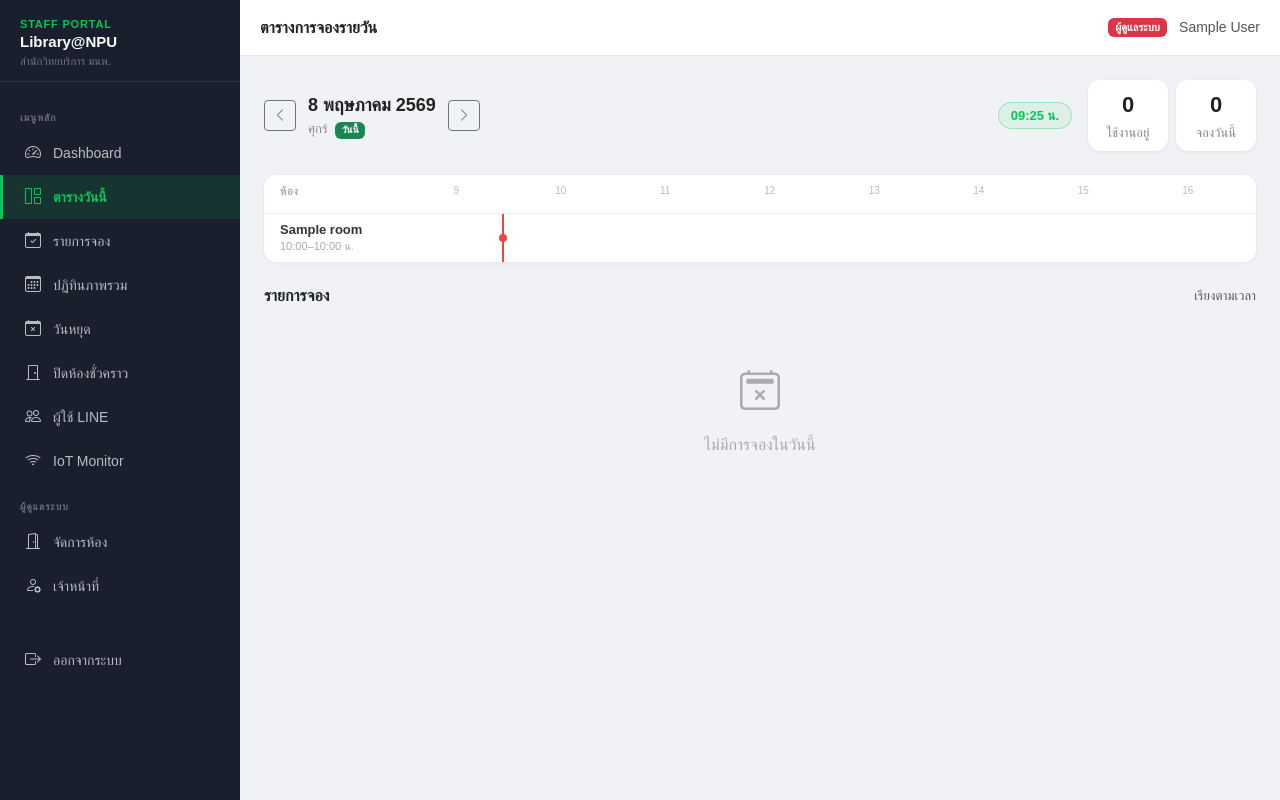
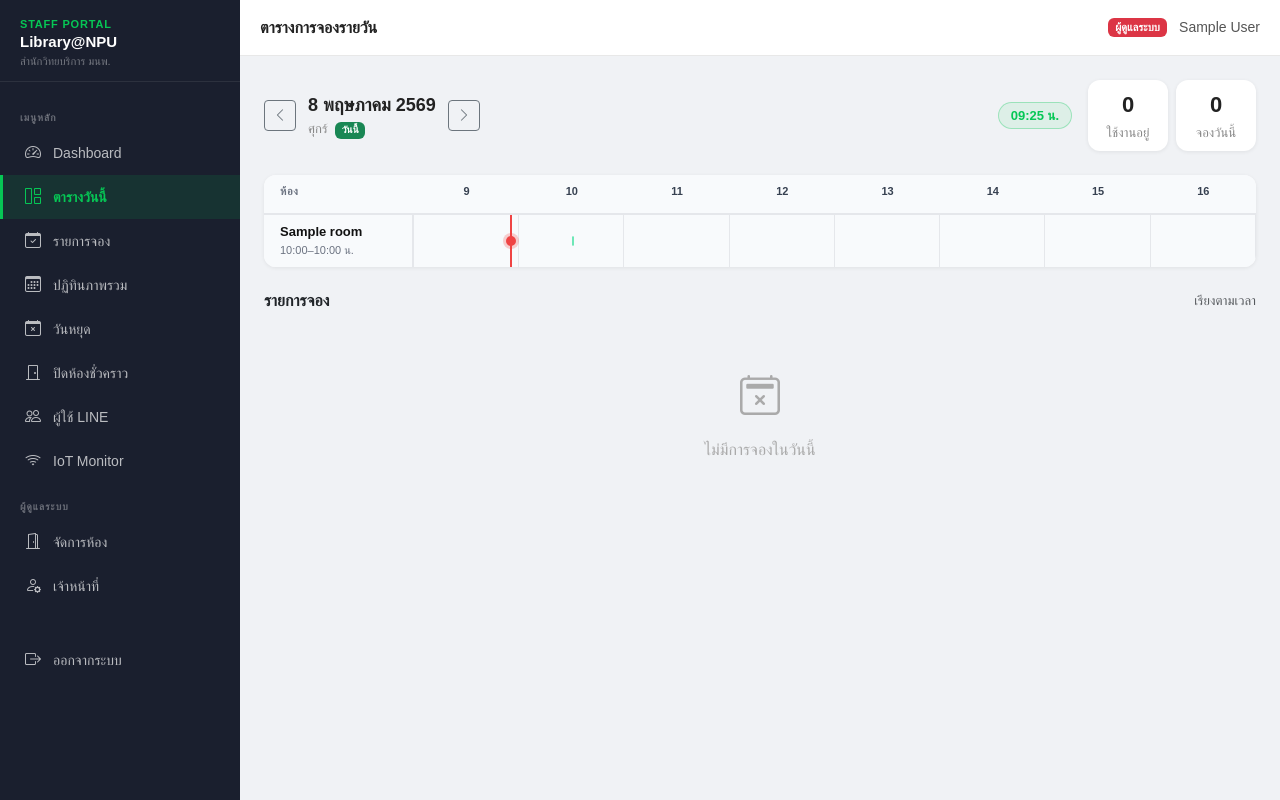
Before and after one commit to azimuthotg/reserv, a Django app: page /manage/daily/ in a window 1280 px wide. Run offline with Django 4.2, Linux system fonts and the light colour scheme; a user stored in the database is signed in; tables that the repository leaves empty hold one stand-in row (values such as "Sample post").

Commit message:
fix: daily schedule timeline — รีดีไซน์ให้อ่านง่ายขึ้น
- เพิ่ม grid lines แนวตั้งทุกชั่วโมง (CSS repeating-linear-gradient)
- พื้นหลัง available bar เปลี่ยนเป็นเขียวอ่อน (#d1fae5) มองเห็นชัด
- booking block เพิ่ม shadow + border ทำให้นูนออกมาจาก background
- สลับสีแถว (even rows) เพื่อแยก room row ได้ง่าย
- ชื่อห้องเพิ่ม border-right และ header สีเทาอ่อน
- เส้น now-line เพิ่ม glow effect

Co-Authored-By: Claude Sonnet 4.6 <noreply@anthropic.com>

```diff
--- a/booking/templates/booking/manage/daily_schedule.html
+++ b/booking/templates/booking/manage/daily_schedule.html
@@ -15,36 +15,45 @@
 /* ── Zone 2: Timeline ──────────────────────── */
 .timeline-wrap { background:#fff; border-radius:12px; box-shadow:0 1px 4px rgba(0,0,0,.07);
                  overflow:hidden; margin-bottom:20px; }
-.tl-header { display:grid; grid-template-columns:140px 1fr;
-             border-bottom:1px solid #f0f0f0; padding:8px 16px 8px 0; }
-.tl-room-label { font-size:11px; font-weight:700; color:#aaa; text-transform:uppercase;
+.tl-header { display:grid; grid-template-columns:150px 1fr;
+             border-bottom:2px solid #e5e7eb; padding:8px 0 8px 0; background:#f8fafc; }
+.tl-room-label { font-size:11px; font-weight:700; color:#6b7280; text-transform:uppercase;
                  letter-spacing:.6px; padding-left:16px; }
 .tl-hours { position:relative; height:22px; }
-.tl-hour-tick { position:absolute; top:0; font-size:10px; color:#bbb;
+.tl-hour-tick { position:absolute; top:0; font-size:11px; color:#374151; font-weight:600;
                 transform:translateX(-50%); white-space:nowrap; }
-.tl-row { display:grid; grid-template-columns:140px 1fr;
-          border-bottom:1px solid #f5f5f5; align-items:center; min-height:48px; }
+.tl-row { display:grid; grid-template-columns:150px 1fr;
+          border-bottom:1px solid #e5e7eb; align-items:stretch; min-height:52px; }
+.tl-row:nth-child(even) { background:#f8fafc; }
 .tl-row:last-child { border-bottom:none; }
-.tl-room-name { padding:8px 8px 8px 16px; font-size:13px; font-weight:600; color:#333;
-                line-height:1.3; }
-.tl-room-sub  { font-size:11px; color:#aaa; font-weight:400; }
-.tl-bar-wrap  { position:relative; height:48px; }
+.tl-room-name { padding:8px 8px 8px 16px; font-size:13px; font-weight:600; color:#111;
+                line-height:1.3; display:flex; flex-direction:column; justify-content:center;
+                border-right:2px solid #e5e7eb; }
+.tl-room-sub  { font-size:11px; color:#6b7280; font-weight:400; margin-top:2px; }
+.tl-bar-wrap  { position:relative; height:52px; background:repeating-linear-gradient(
+                  90deg, transparent, transparent calc(var(--col-w, 12.5%) - 1px),
+                  #e5e7eb calc(var(--col-w, 12.5%) - 1px), #e5e7eb var(--col-w, 12.5%)
+                ); }
 .tl-available { position:absolute; top:50%; transform:translateY(-50%);
-                height:6px; background:#f0f0f0; border-radius:3px; }
+                height:10px; background:#d1fae5; border-radius:4px;
+                border:1px solid #6ee7b7; }
 .tl-booking   { position:absolute; top:50%; transform:translateY(-50%);
-                height:28px; border-radius:6px; cursor:pointer;
+                height:32px; border-radius:6px; cursor:pointer;
                 display:flex; align-items:center; padding:0 8px;
-                font-size:11px; font-weight:600; color:#fff;
+                font-size:11px; font-weight:700; color:#fff;
                 overflow:hidden; white-space:nowrap; text-overflow:ellipsis;
-                transition:opacity .15s; box-shadow:0 1px 4px rgba(0,0,0,.15); }
-.tl-booking:hover { opacity:.85; }
+                transition:opacity .15s;
+                box-shadow:0 2px 6px rgba(0,0,0,.25);
+                border:1px solid rgba(0,0,0,.1); }
+.tl-booking:hover { opacity:.85; transform:translateY(-50%) scaleY(1.05); }
 .tl-booking.status-active  { background:#059944; }
 .tl-booking.status-upcoming{ background:#2563eb; }
 .tl-booking.status-done    { background:#6b7280; }
 .tl-now-line { position:absolute; top:0; bottom:0; width:2px;
                background:#ef4444; z-index:10; }
-.tl-now-dot  { position:absolute; top:50%; width:8px; height:8px;
-               background:#ef4444; border-radius:50%; transform:translate(-3px,-50%); }
+.tl-now-dot  { position:absolute; top:50%; width:10px; height:10px;
+               background:#ef4444; border-radius:50%; transform:translate(-4px,-50%);
+               box-shadow:0 0 0 3px rgba(239,68,68,.25); }
 
 /* ── Zone 3: Cards ─────────────────────────── */
 .booking-card { background:#fff; border-radius:10px; padding:14px 16px;
@@ -295,6 +304,13 @@ function updateClock() {
     el.textContent = n.toLocaleTimeString('th-TH', { hour:'2-digit', minute:'2-digit' }) + ' น.';
 }
 
+// คำนวณ column width สำหรับ grid lines (1 ชั่วโมง / ช่วงเวลาทั้งหมด)
+const HOURS = TLINE_RANGE / 60;
+const colW  = (100 / HOURS).toFixed(4) + '%';
+document.querySelectorAll('.tl-bar-wrap').forEach(el => {
+    el.style.setProperty('--col-w', colW);
+});
+
 updateAll();
 updateClock();
 setInterval(updateAll,  30000);
```
